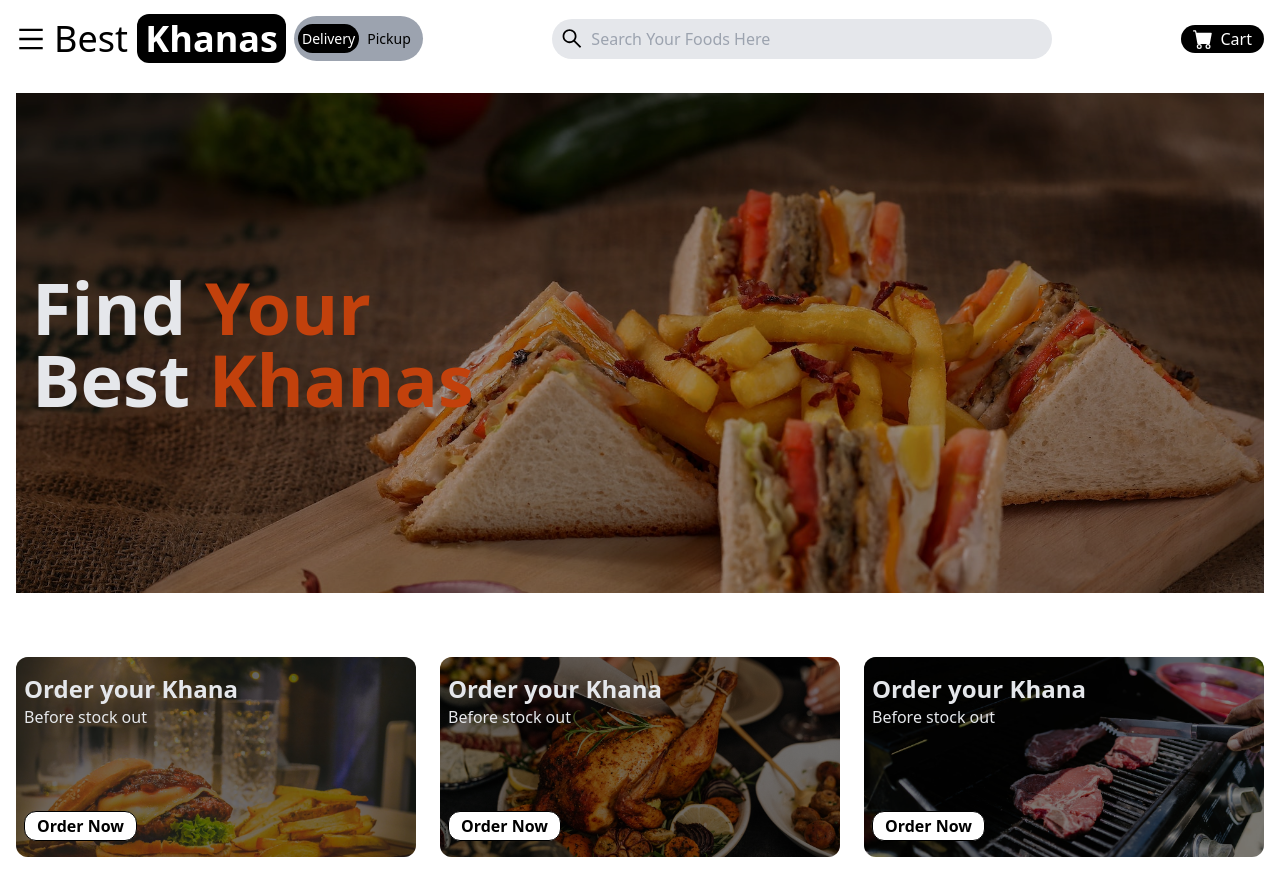
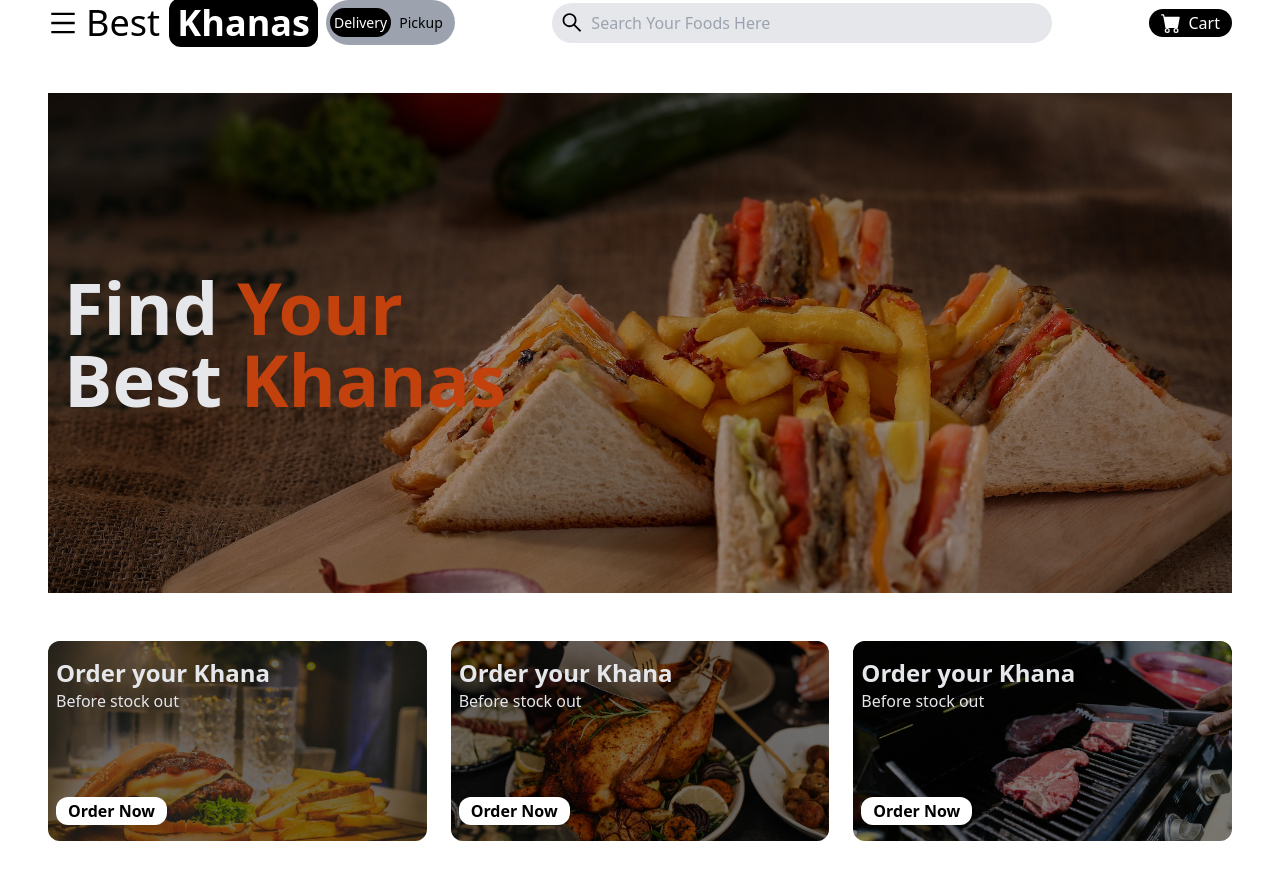
Before and after one commit to Parvez-Rahman100/khanas, a React (Create React App) app: page / in a window 1280 px wide. Shown: the top 896 px of the page. Built offline with nearby package versions, Linux system fonts and the light colour scheme.

Commit message:
css organized

```diff
--- a/src/App.js
+++ b/src/App.js
@@ -3,14 +3,14 @@ import Cards from "./components/Cards";
 import Hero from "./components/Hero";
 import Navbar from "./components/Navbar";
 
-function App() {
+const App = () => {
   return (
-    <div>
+    <div className="px-12">
       <Navbar />
       <Hero />
       <Cards />
     </div>
   );
-}
+};
 
 export default App;
--- a/src/components/Card.js
+++ b/src/components/Card.js
@@ -2,24 +2,23 @@ import React from "react";
 
 const Card = ({ data }) => {
   const { p1, p2, img } = data;
-  console.log(img);
+
   return (
     <div>
-      <div className=" rounde-xl relative ">
+      <div className="rounde-xl relative">
         {/* Overlay Here  */}
-        <div className=" absolute w-full h-full bg-black/50 rounded-xl text-gray-200">
-          <p className=" font-bold text-2xl px-2 pt-4">{p1}</p>
-          <p className=" px-2">{p2}</p>
-          <button className="ml-2 button border-white border p-3 rounded-xl bg-white text-black font-bold absolute bottom-4">
+        <div className="px-2 absolute w-full h-full bg-black/50 rounded-xl text-gray-200">
+          <p className="font-bold text-2xl pt-4">{p1}</p>
+          <p>{p2}</p>
+          <button className="button border-none border p-3 rounded-xl bg-white text-black font-bold absolute bottom-4">
             Order Now
           </button>
         </div>
         <img
-          className=" max-h-[160px] md:max-h-[200px] w-full object-cover rounded-xl"
+          className="max-h-[160px] md:max-h-[200px] w-full object-cover rounded-xl"
           src={img}
-          alt="burger"
+          alt="foods"
         />
-        {console.log(img)}
       </div>
     </div>
   );
--- a/src/components/Cards.js
+++ b/src/components/Cards.js
@@ -24,7 +24,7 @@ const Cards = () => {
   ];
 
   return (
-    <div className=" max-w-[1640px] mx-auto p-4 py-12 grid md:grid-cols-3 gap-6">
+    <div className=" max-w-[1640px] mx-auto pb-12 grid md:grid-cols-3 gap-6">
       {/* Cards here  */}
       {data.map((data) => (
         <Card key={data.id} data={data} />
--- /dev/null
+++ b/src/components/Food.js
@@ -0,0 +1,7 @@
+import React from "react";
+
+const Food = () => {
+  return <div></div>;
+};
+
+export default Food;
--- a/src/components/Hero.js
+++ b/src/components/Hero.js
@@ -3,7 +3,7 @@ import foods from "../imgs/foods.jpg";
 
 const Hero = () => {
   return (
-    <div className=" max-w-[1640px] mx-auto p-4">
+    <div className=" max-w-[1640px] mx-auto py-12">
       <div className=" max-h-[500px] relative">
         {/* Overlay Here  */}
         <div className=" w-full h-full absolute text-gray-200 max-h-[500px] flex flex-col justify-center bg-black/40">
--- a/src/components/Navbar.js
+++ b/src/components/Navbar.js
@@ -14,7 +14,7 @@ const Navbar = () => {
   const [menu, setMenu] = useState(false);
 
   return (
-    <div className=" max-w-[1640px] mx-auto flex justify-between items-center p-4">
+    <div className=" max-w-[1640px] mx-auto flex justify-between items-center ">
       {/* Left Side  */}
       <div className=" flex items-center">
         <div onClick={() => setMenu(!menu)} className=" cursor-pointer">
```
